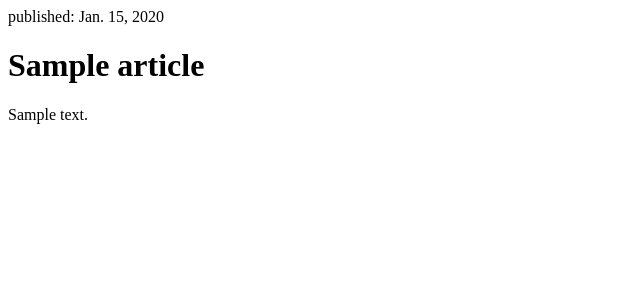
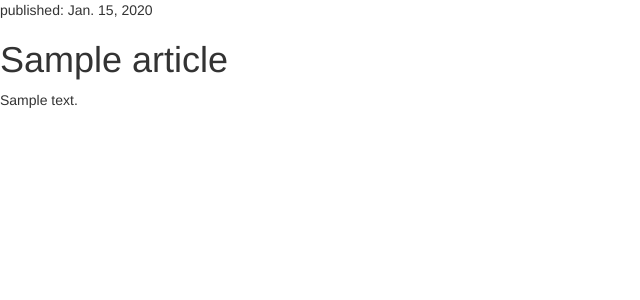
Before and after one commit to rbed/django-first-blog, a Django app: template blog/templates/blog/post_list.html in a window 1280 px wide. Shown: the top 300 px of the page, without its empty margins (0-640 px from the left). Run offline with Django 3.2, Linux system fonts and the light colour scheme; the template is opened without the code that fills it: values that come from a table or form of the project are taken from there, others are empty; tables that the repository leaves empty hold one stand-in row (values such as "Sample post"); parts of the project's set-up code (start-up, migrations or seed data) failed here and were passed over; some libraries are stand-ins or nearby versions.

Commit message:
zmiana h1 w css

```diff
--- /dev/null
+++ b/blog/static/css/blog.css
@@ -0,0 +1,4 @@
+h1 a {
+    color: #888888;
+    font-size: 10px;
+}
--- a/blog/templates/blog/post_list.html
+++ b/blog/templates/blog/post_list.html
@@ -1,9 +1,12 @@
-
+{% load staticfiles %}
 
 
 
 <html>
     <head>
+        <link rel="stylesheet" href="//maxcdn.bootstrapcdn.com/bootstrap/3.2.0/css/bootstrap.min.css">
+        <link rel="stylesheet" href="//maxcdn.bootstrapcdn.com/bootstrap/3.2.0/css/bootstrap-theme.min.css">
+        <link rel="stylesheet" href="{% static 'css/blog.css' %}">
         <title>Django Girls blog</title>
     </head>
     <body>
```
